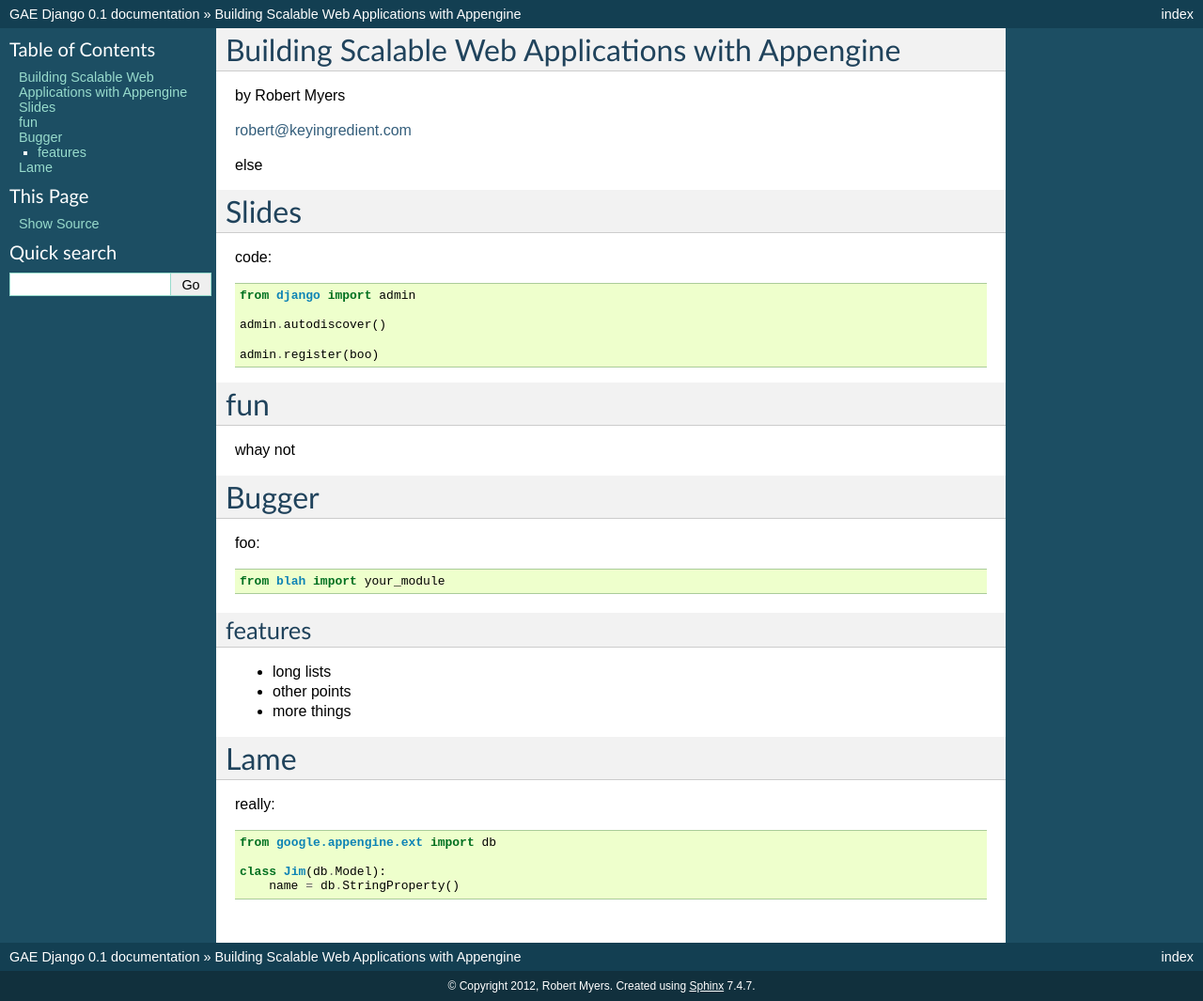
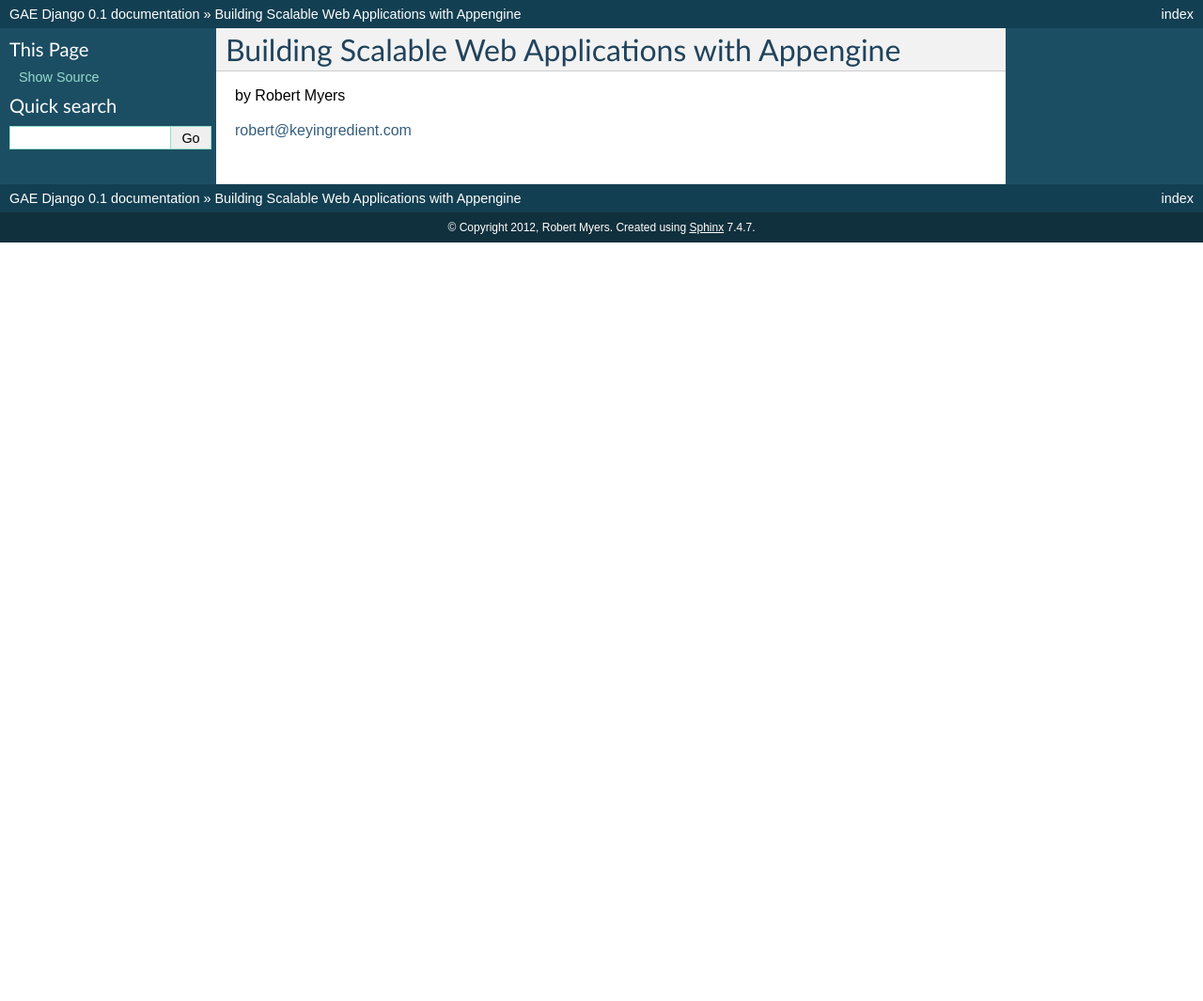
Before and after one commit to rmyers/gae_django, a Sphinx documentation site: the page built from docs/source/index.rst, in a window 1280 px wide. Shown: the whole page at 94% size. Built offline with Sphinx 7.4.7, drawn with Linux system fonts in a browser that asks for light colours; after the commit the page ends 900 px from its top, so only the background shows below that.

Commit message:
Less snarky text

```diff
--- a/docs/source/index.rst
+++ b/docs/source/index.rst
@@ -7,47 +7,5 @@ by Robert Myers
 
 robert@keyingredient.com
 
-else
-
-Slides
-======
-
-code::
-
-    from django import admin
-
-    admin.autodiscover()
-
-    admin.register(boo)
-
-fun
-===
-
-whay not
-
-Bugger
-======
-
-foo::
-
-    from blah import your_module
-
-features
---------
-
-* long lists
-* other points
-* more things
-
-Lame
-=====
-
-really::
-
-    from google.appengine.ext import db
-
-    class Jim(db.Model):
-        name = db.StringProperty()
-
 .. toctree::
    :maxdepth: 2
```
Also changed, not shown: 5 other files.
